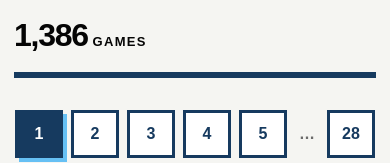
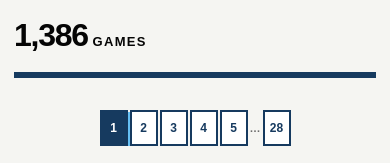
Before and after one commit to sthsz7t74m-glitch/steam-serch, a website: page index.html in a window 390 px wide. Shown: the part 977-1140 px from the top of the page. Drawn offline with Linux system fonts and the light colour scheme; grey boxes are pictures that could not be loaded.

Commit message:
Compact mobile pagination into one row

```diff
--- a/styles.css
+++ b/styles.css
@@ -277,6 +277,27 @@
   .definition article { min-height: 180px; }
   .definition h3 { margin-top: 35px; }
   footer { flex-direction: column; }
+
+  .pagination {
+    width: 100%;
+    flex-wrap: nowrap;
+    gap: 2px;
+    overflow: hidden;
+  }
+  .pagination button {
+    min-width: 28px;
+    min-height: 36px;
+    padding: 3px 2px;
+    border-width: 2px;
+    font-size: 12px;
+  }
+  .pagination button[aria-current="page"] {
+    box-shadow: 2px 2px 0 var(--steam-cyan);
+  }
+  .pagination-ellipsis {
+    min-width: 10px;
+    font-size: 11px;
+  }
 }
 
 @media (prefers-reduced-motion: no-preference) {
```
